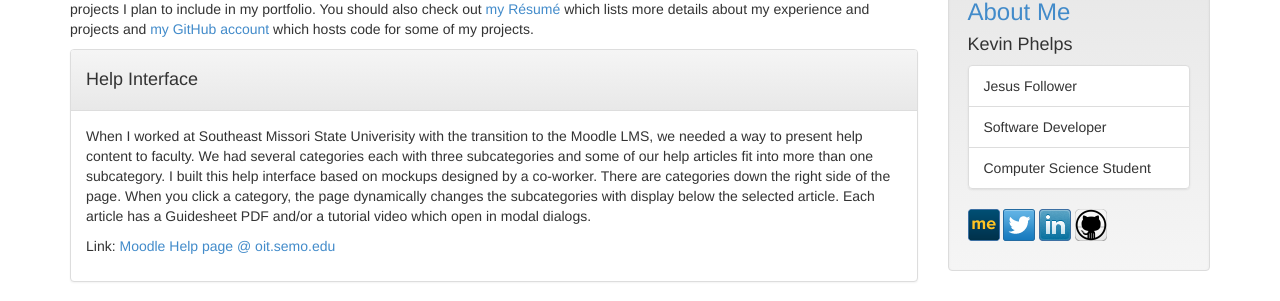
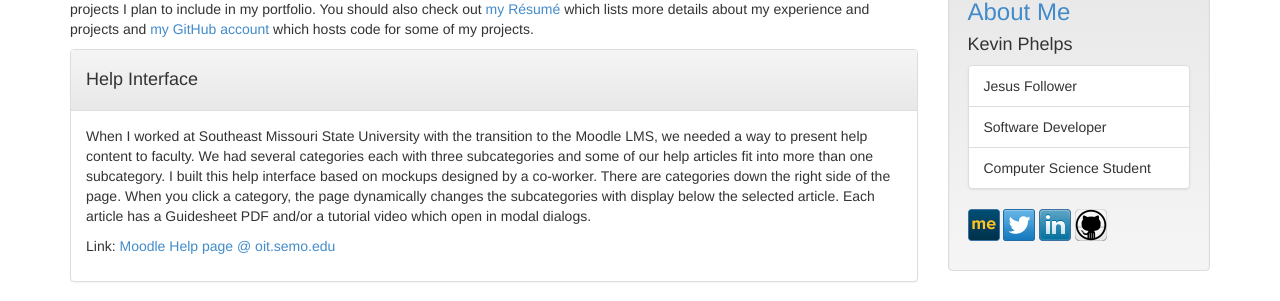
Before and after one commit to kevinphelps/kevinphelps.me, a Jekyll site: the page built from portfolio.html, in a window 1280 px wide. Shown: the part 175-476 px from the top of the page. Built offline with Jekyll 4.4.1, drawn with Linux system fonts in a browser that asks for light colours; Markdown is read by kramdown in place of the engine named in the settings.

Commit message:
spelling

```diff
--- a/index.html
+++ b/index.html
@@ -37,7 +37,7 @@
     <p>
       Check out <a href="/resume.html">my Résumé</a> and
       <a href="/portfolio.html">my portfolio</a> or email me at
-      <a href="mailto:kevin@kevinphelps.me">kevin@kevinphelps.me</a>. :)
+      <a href="mailto:kevin@kevinphelps.me">kevin@kevinphelps.me</a>.
     </p>
   </div>
 </div>
--- a/portfolio.html
+++ b/portfolio.html
@@ -19,7 +19,7 @@
   </div>
   <div class="panel-body">
     <p>
-      When I worked at Southeast Missori State Univerisity with the transition
+      When I worked at Southeast Missouri State University with the transition
       to the Moodle LMS, we needed a way to present help content to faculty. We
       had several categories each with three subcategories and some of our help
       articles fit into more than one subcategory. I built this help interface
```
